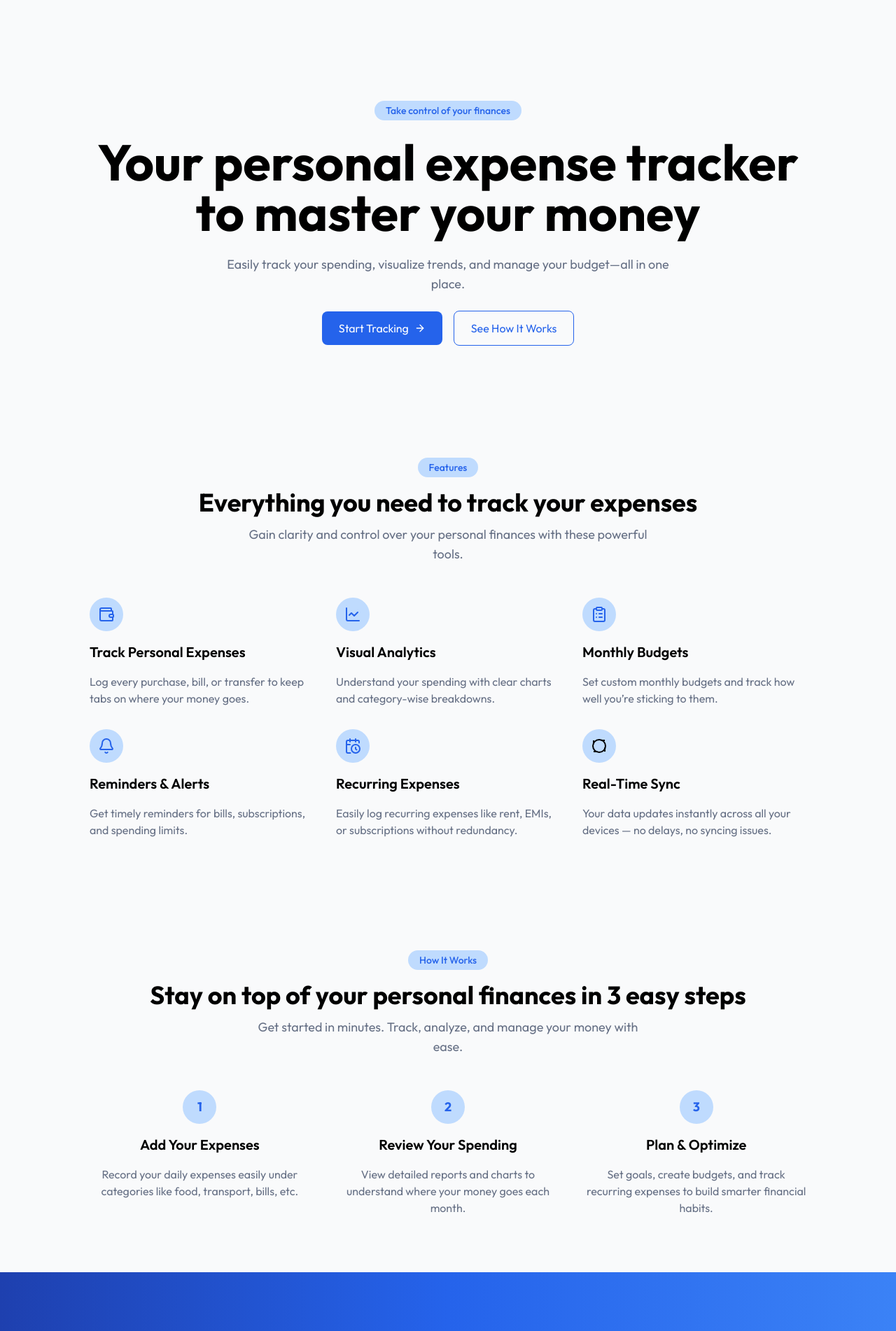
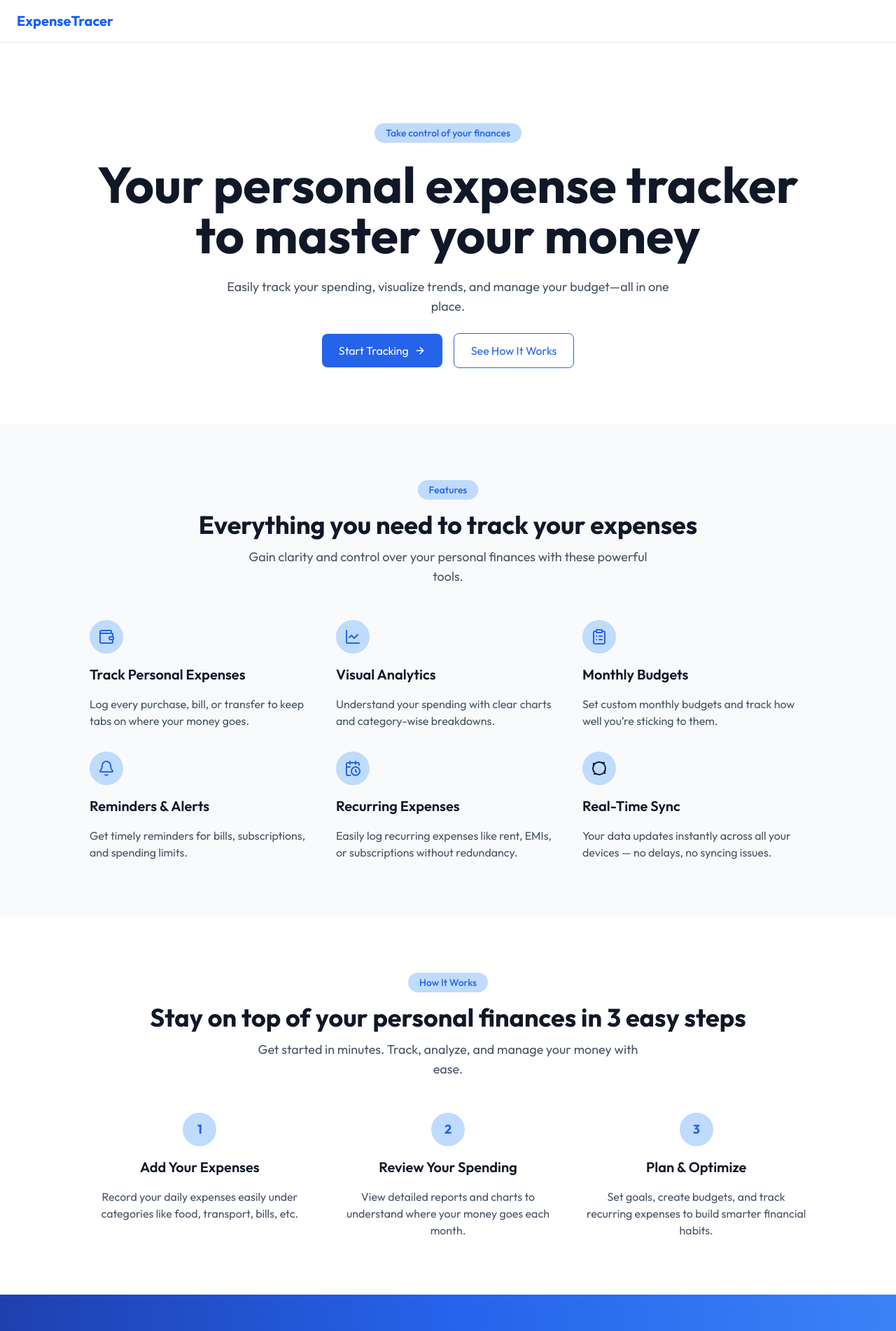
Before and after one commit to ezhilselvan1109/expensetrace-nextjs, a Next.js app: page / in a window 1280 px wide. Shown: the top 1902 px of the page at 70% size. Built offline with nearby package versions, Linux system fonts and the light colour scheme.

Commit message:
landingpage with dark mode

```diff
--- a/src/app/page.tsx
+++ b/src/app/page.tsx
@@ -4,9 +4,9 @@ import { FEATURES, STEPS } from "@/lib/landing";
 import { Metadata } from "next";
 
 export const metadata: Metadata = {
-  title: "ExpenseTrace – Personal Expense Tracker & Budget Manager",
+  title: "ExpenseTracer – Personal Expense Tracker & Budget Manager",
   description:
-    "Track your personal expenses effortlessly with ExpenseTrace. Visualize spending trends, manage your budget, and gain control over your finances with our easy-to-use dashboard.",
+    "Track your personal expenses effortlessly with ExpenseTracer. Visualize spending trends, manage your budget, and gain control over your finances with our easy-to-use dashboard.",
   keywords: [
     "expense tracker",
     "personal finance",
@@ -16,8 +16,27 @@ export const metadata: Metadata = {
     "financial planning",
     "expense tracking app",
     "budgeting tool",
-    "ExpenseTrace"
-  ]
+    "ExpenseTracer",
+  ],
+  openGraph: {
+    title: "ExpenseTracer – Personal Expense Tracker",
+    description:
+      "Master your money with ExpenseTracer. Track, analyze, and manage your finances easily.",
+    url: "https://expensetrace.vercel.app",
+    siteName: "ExpenseTracer",
+    images: [
+      {
+        url: "/logo.png",
+        width: 1200,
+        height: 630,
+        alt: "ExpenseTracer Dashboard",
+      },
+    ],
+    type: "website",
+  },
+  icons: {
+    icon: "/favicon.ico",
+  },
 };
 
 export default function LandingPage() {
@@ -26,7 +45,15 @@ export default function LandingPage() {
   const darkBlue = "#1e40af";
 
   return (
-    <div className="flex flex-col pt-16">
+    <>
+      {/* ───── Header ───── */}
+      <nav className="fixed top-0 left-0 w-full z-50 flex items-center justify-between px-6 py-4 bg-white dark:bg-gray-900 border-b border-gray-200 dark:border-gray-800">
+        <Link href="/" className="text-xl font-bold text-blue-600 dark:text-blue-300">
+          ExpenseTracer
+        </Link>
+      </nav>
+
+      <main className="flex flex-col pt-24 bg-white text-black dark:bg-gray-900 dark:text-white transition-colors duration-300">
         {/* ───── Hero ───── */}
         <section className="mt-20 pb-20 space-y-12 px-4 md:px-6">
           <div className="container mx-auto text-center space-y-6">
@@ -41,7 +68,7 @@ export default function LandingPage() {
               Your personal expense tracker to master your money
             </h1>
 
-          <p className="mx-auto max-w-2xl text-gray-500 md:text-lg">
+            <p className="mx-auto max-w-2xl text-gray-600 dark:text-gray-400 md:text-lg">
               Easily track your spending, visualize trends, and manage your budget—all
               in one place.
             </p>
@@ -68,7 +95,7 @@ export default function LandingPage() {
         </section>
 
         {/* ───── Features ───── */}
-      <section id="features" className="bg-gray-50 py-20 px-4 md:px-6">
+        <section id="features" className="bg-gray-50 dark:bg-gray-800 py-20 px-4 md:px-6">
           <div className="container mx-auto text-center">
             <span
               className="inline-block rounded-full px-4 py-1 text-sm font-medium"
@@ -79,22 +106,18 @@ export default function LandingPage() {
             <h2 className="gradient-title mt-4 text-3xl md:text-4xl font-bold">
               Everything you need to track your expenses
             </h2>
-          <p className="mx-auto mt-3 max-w-xl text-gray-500 md:text-lg">
-            Gain clarity and control over your personal finances with these powerful
-            tools.
+            <p className="mx-auto mt-3 max-w-xl text-gray-600 dark:text-gray-400 md:text-lg">
+              Gain clarity and control over your personal finances with these powerful tools.
             </p>
 
             <div className="mx-auto mt-12 grid gap-8 md:grid-cols-2 lg:grid-cols-3 max-w-5xl">
               {FEATURES.map(({ title, Icon, description }) => (
                 <div key={title} className="space-y-4 text-left">
-                <div
-                  className="w-fit rounded-full p-3"
-                  style={{ backgroundColor: lightBlue }}
-                >
+                  <div className="w-fit rounded-full p-3" style={{ backgroundColor: lightBlue }}>
                     <Icon className="h-6 w-6" style={{ color: mainBlue }} />
                   </div>
                   <h3 className="text-xl font-semibold">{title}</h3>
-                <p className="text-gray-500">{description}</p>
+                  <p className="text-gray-600 dark:text-gray-400">{description}</p>
                 </div>
               ))}
             </div>
@@ -113,16 +136,13 @@ export default function LandingPage() {
             <h2 className="gradient-title mt-4 text-3xl md:text-4xl font-bold">
               Stay on top of your personal finances in 3 easy steps
             </h2>
-          <p className="mx-auto mt-3 max-w-xl text-gray-500 md:text-lg">
+            <p className="mx-auto mt-3 max-w-xl text-gray-600 dark:text-gray-400 md:text-lg">
               Get started in minutes. Track, analyze, and manage your money with ease.
             </p>
 
             <div className="mx-auto mt-12 grid gap-10 md:grid-cols-3 max-w-5xl">
               {STEPS.map(({ label, title, description }) => (
-              <div
-                key={label}
-                className="flex flex-col items-center space-y-4 text-center"
-              >
+                <div key={label} className="flex flex-col items-center space-y-4 text-center">
                   <div
                     className="flex h-12 w-12 items-center justify-center rounded-full text-lg font-bold"
                     style={{ backgroundColor: lightBlue, color: mainBlue }}
@@ -130,7 +150,7 @@ export default function LandingPage() {
                     {label}
                   </div>
                   <h3 className="text-xl font-semibold">{title}</h3>
-                <p className="text-gray-500">{description}</p>
+                  <p className="text-gray-600 dark:text-gray-400">{description}</p>
                 </div>
               ))}
             </div>
@@ -161,11 +181,12 @@ export default function LandingPage() {
             </Link>
           </div>
         </section>
+      </main>
 
       {/* ───── Footer ───── */}
-      <footer className="border-t bg-gray-50 py-12 text-center text-sm text-gray-500">
+      <footer className="border-t bg-gray-50 dark:bg-gray-900 py-12 text-center text-sm text-gray-500 dark:text-gray-400">
         © {new Date().getFullYear()} ExpenseTracer. All rights reserved.
       </footer>
-    </div>
+    </>
   );
 }
```
Lines whose indentation alone changed are shown as unchanged.
